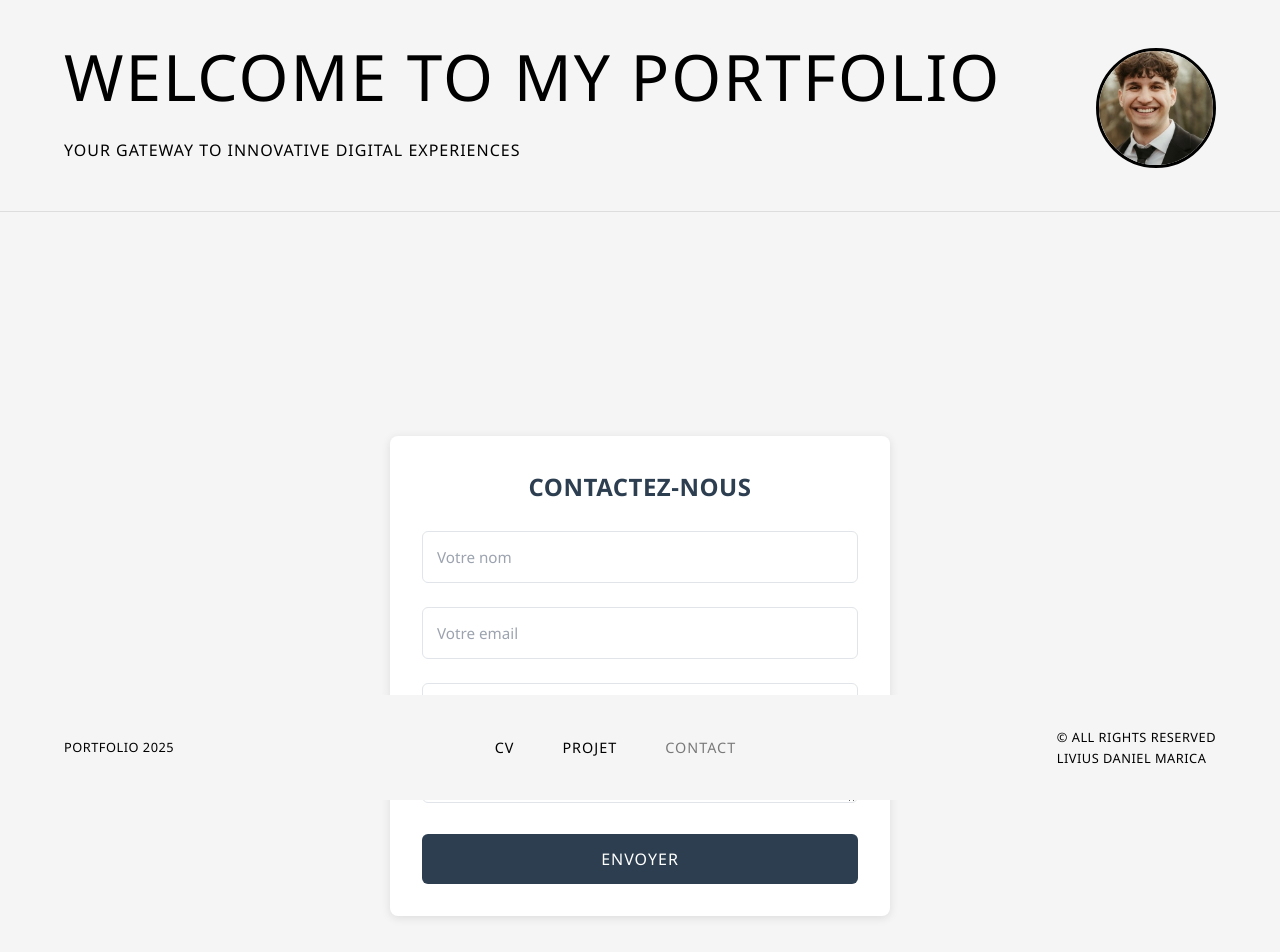
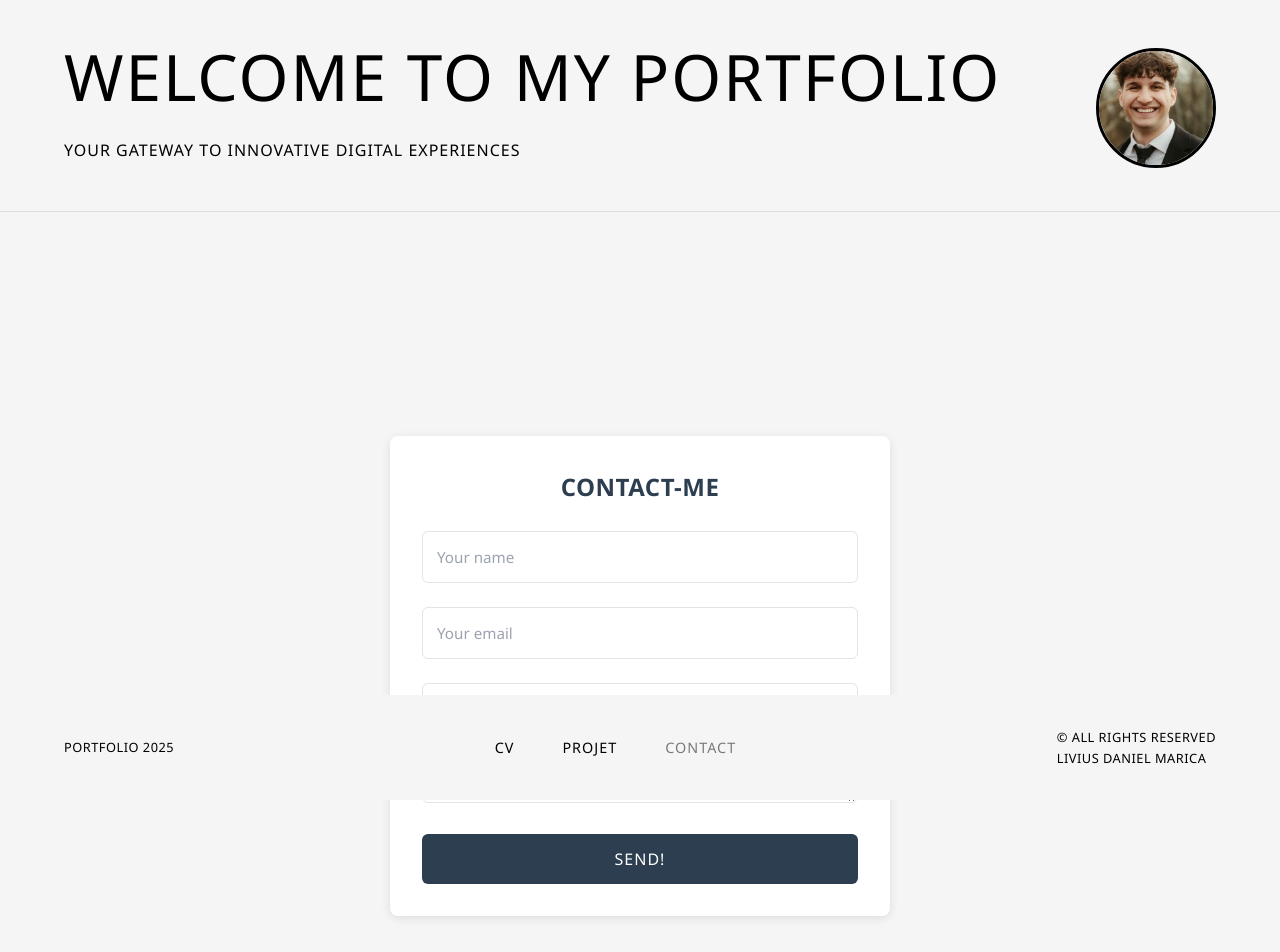
Before and after one commit to DanielMarica/dany-website-portfolio, a React (Vite) app: page /contact in a window 1280 px wide. Shown: the top 952 px of the page. Built offline with nearby package versions, Linux system fonts and the light colour scheme.

Commit message:
Fix : message

```diff
--- a/src/pages/Contact.tsx
+++ b/src/pages/Contact.tsx
@@ -35,12 +35,12 @@ export const Contact: React.FC = () => {
   return (
     <div className="contact-container">
       <form ref={form} onSubmit={sendEmail} className="contact-form">
-        <h2>Contactez-nous</h2>
+        <h2>Contact-Me</h2>
         <div className="form-group">
           <input
             type="text"
             name="user_name"
-            placeholder="Votre nom"
+            placeholder="Your name"
             required
             disabled={isLoading}
           />
@@ -49,7 +49,7 @@ export const Contact: React.FC = () => {
           <input
             type="email"
             name="user_email"
-            placeholder="Votre email"
+            placeholder="Your email"
             required
             disabled={isLoading}
           />
@@ -57,7 +57,7 @@ export const Contact: React.FC = () => {
         <div className="form-group">
           <textarea
             name="message"
-            placeholder="Votre message"
+            placeholder="Your message"
             required
             disabled={isLoading}
           />
@@ -67,12 +67,12 @@ export const Contact: React.FC = () => {
           disabled={isLoading}
           className={isLoading ? 'cv-send-btn' + (isLoading ? ' loading' : '') : 'cv-send-btn'}
         >
-          {isLoading ? 'Envoi en cours...' : 'Envoyer'}
+          {isLoading ? 'Loading...' : 'Send!'}
         </button>
       </form>
       {showPopup && (
         <div className="popup-success">
-          <span>Message envoyé !</span>
+          <span>Send sucessfully!</span>
           <button className="popup-close" onClick={() => setShowPopup(false)}>
             &times;
           </button>
```
